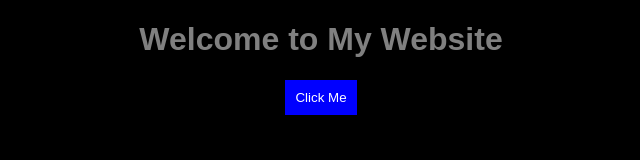
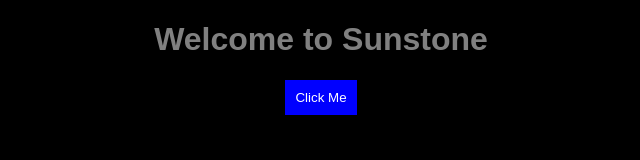
Before and after one commit to Sarfarazjune/gait, a plain HTML site: page index.html in a window 1280 px wide. Shown: the whole page, without its empty margins (319-959 px from the left). Drawn offline with Linux system fonts and the light colour scheme.

Commit message:
Initial commit

```diff
--- a/index.html
+++ b/index.html
@@ -7,7 +7,7 @@
     <link rel="stylesheet" href="style.css">
 </head>
 <body>
-    <h1>Welcome to My Website</h1>
+    <h1>Welcome to Sunstone</h1>
     <button onclick="changeText()">Click Me</button>
     <p id="text">This is a simple website.</p>
     <script src="script.js"></script>
```
